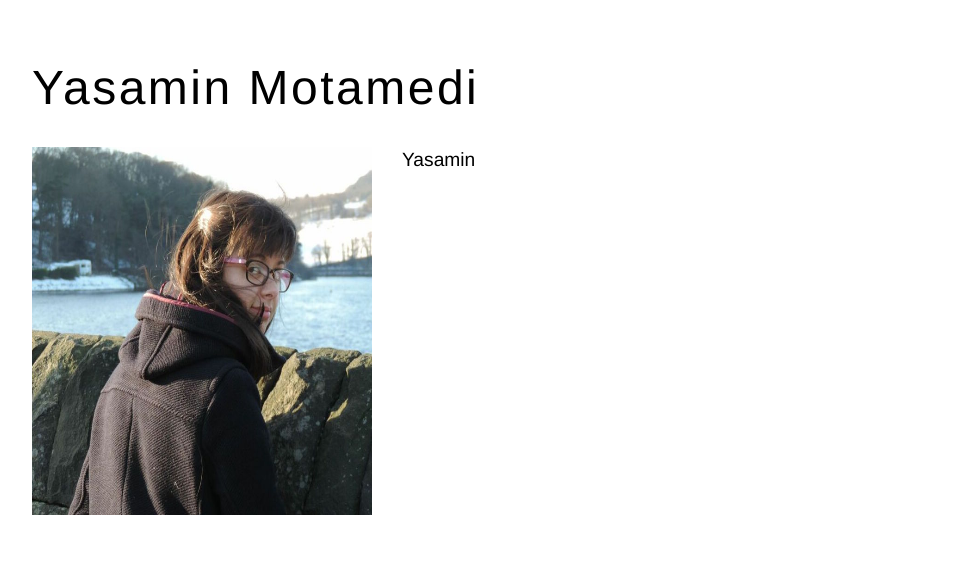
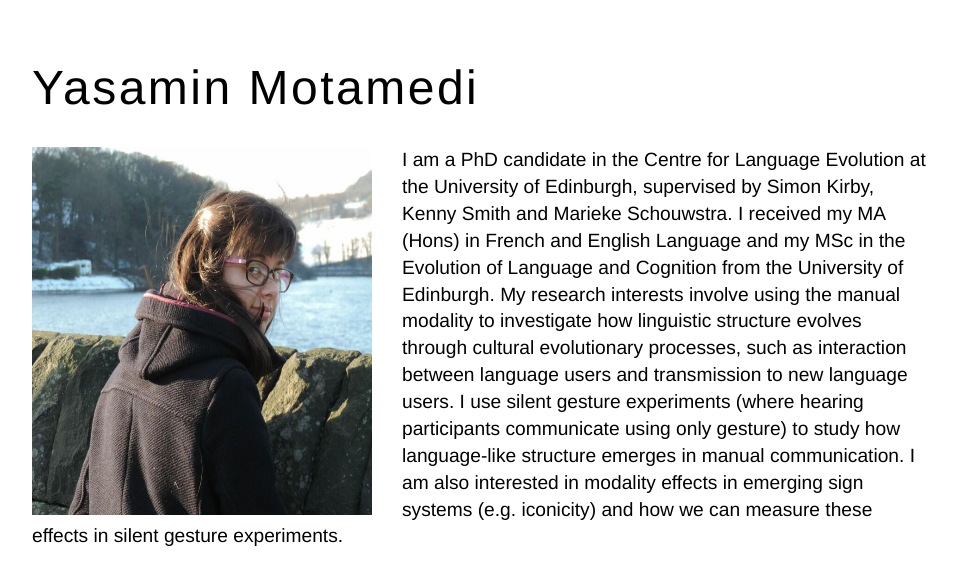
Before and after one commit to ymotamedi/ymotamedi.github.io, a Jekyll site: the page built from index.html, in a window 1280 px wide. Shown: the top 585 px of the page, without its empty margins (160-1117 px from the left). Built offline with Jekyll 4.4.1, drawn with Linux system fonts in a browser that asks for light colours.

Commit message:
Update index.html

```diff
--- a/index.html
+++ b/index.html
@@ -3,5 +3,13 @@ layout: default
 title: Yasamin
 ---
 <p><img src="ym2.jpeg" style="float:left;width:340px;height:368px;margin-right:30px">
-Yasamin
+I am a PhD candidate in the Centre for Language Evolution at the University of Edinburgh,
+  supervised by Simon Kirby, Kenny Smith and Marieke Schouwstra.
+  I received my MA (Hons) in French and English Language and my MSc in the Evolution of Language and Cognition from the University of Edinburgh.
+
+My research interests involve using the manual modality to investigate how linguistic structure evolves through cultural evolutionary processes,
+  such as interaction between language users and transmission to new language users.
+  I use silent gesture experiments (where hearing participants communicate using only gesture)
+  to study how language-like structure emerges in manual communication.
+  I am also interested in modality effects in emerging sign systems (e.g. iconicity) and how we can measure these effects in silent gesture experiments.
 </p>
```
